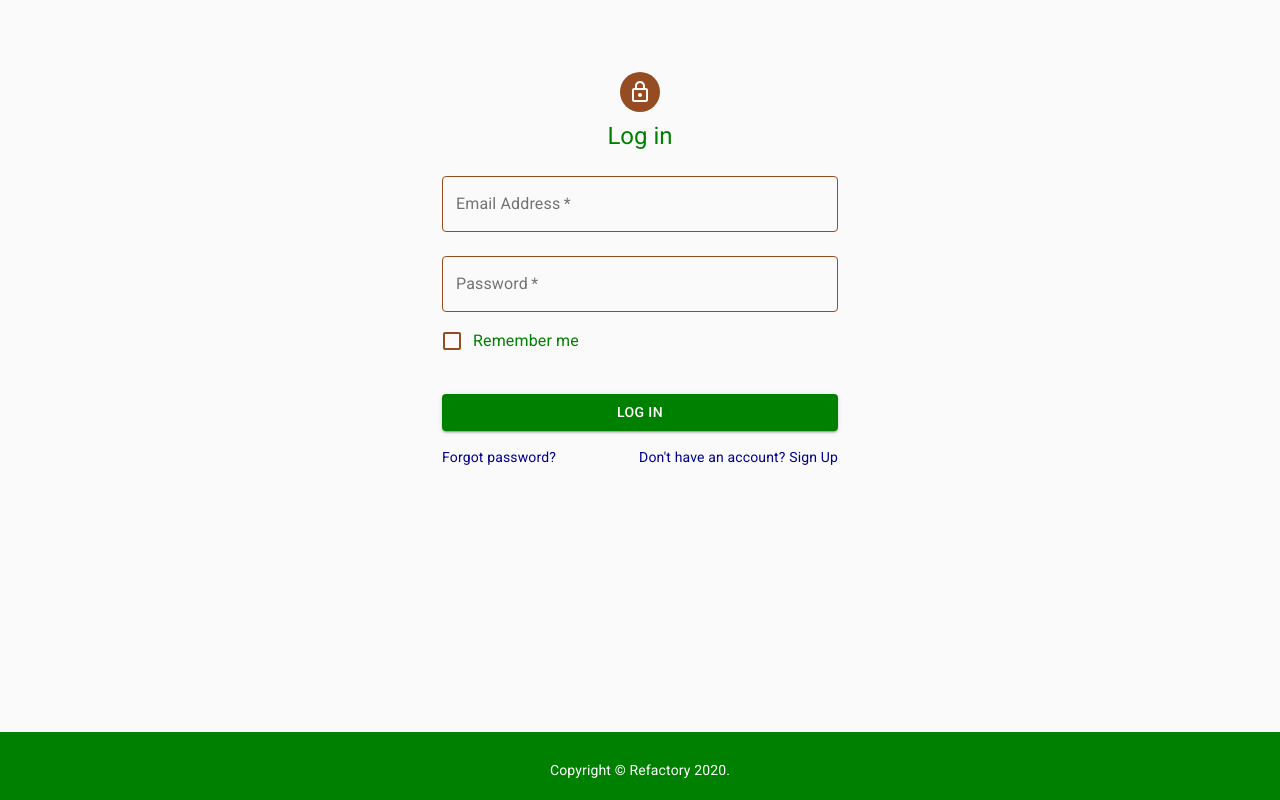
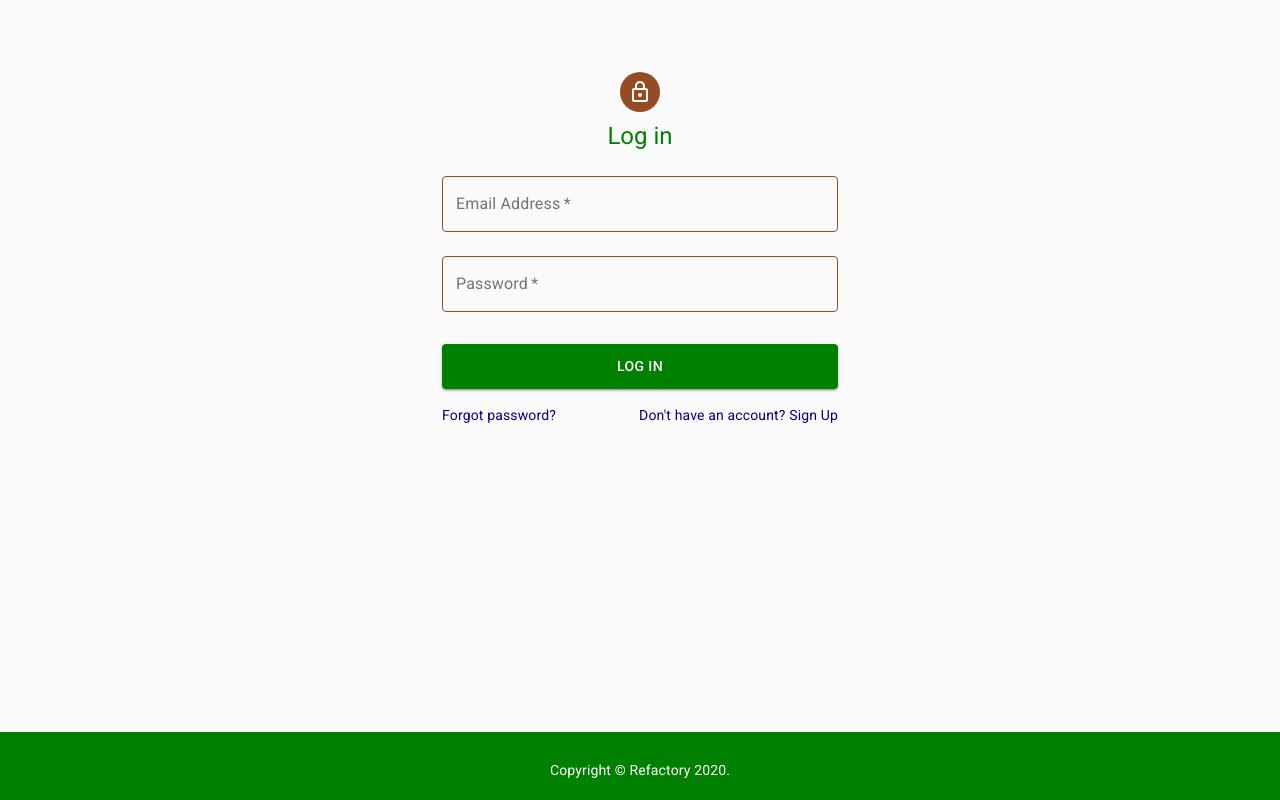
Before and after one commit to Farm-Manager-RefactoryUg/web-app, a React (Create React App) app: page /login in a window 1280 px wide. Built offline with nearby package versions, Linux system fonts and the light colour scheme.

Commit message:
Adding validation test

```diff
--- a/src/components/login.js
+++ b/src/components/login.js
@@ -12,25 +12,35 @@ import Typography from '@material-ui/core/Typography';
 import { makeStyles, withStyles } from '@material-ui/core/styles';
 import Container from '@material-ui/core/Container';
 
+const Buttonn = withStyles({
+  root: {
 
-var CssTextField = withStyles({
+    '&:hover': {
+      backgroundColor: 'green',
+      opacity: '0.9'
+    },
+    '&:active , &:focus': {
+      outline: 'none',
+    },
+  },
+})(Button);
+
+const CssTextField = withStyles({
   root: {
     '& label.Mui-focused': {
       color: 'green',
     },
-    // '& .MuiInput-underline:after': {
-    //   borderBottomColor: 'green',
-    // },
     '& .MuiOutlinedInput-root': {
       '& fieldset': {
         borderColor: '#964c22',
       },
-      '&:hover fieldset': {
-        borderColor: 'green',
-      },
       '&.Mui-focused fieldset': {
         borderColor: '#964c22',
       },
+      '&.Mui-error fieldset': {
+        borderColor: 'red',
+      },
+
     },
   },
 })(TextField);
@@ -59,6 +69,9 @@ const useStyles = makeStyles((theme) => ({
     margin: theme.spacing(3, 0, 2),
     backgroundColor: 'green',
     color: 'white',
+    outline: 'none',
+    paddingTop: '10px',
+    paddingBottom: '10px',
   },
   footer: {
     padding: theme.spacing(1, 2),
@@ -69,53 +82,17 @@ const useStyles = makeStyles((theme) => ({
   },
 }));
 
-export default function SignIn(props) {
-  let [email, setEmail] = useState()
-  let [errors, setErrors] = useState()
+export default function SignIn() {
+  let [errors, setErrors] = useState("")
   const handleSubmit = event => {
     event.preventDefault()
   }
   const handleChange = event => {
     const emailInput = event.target.value;
-    if (emailInput.length < 4) {
-      CssTextField = withStyles({
-        root: {
-          '& label.Mui-focused': {
-            color: 'red',
-          },
-          '& .MuiOutlinedInput-root': {
-            '& fieldset': {
-              borderColor: 'red',
-            },
-            '&:hover fieldset': {
-              borderColor: 'red',
-            },
-            '&.Mui-focused fieldset': {
-              borderColor: 'red',
-            },
-          },
-        },
-      })(TextField);
-      setErrors("Invalid Email")
+    const regex = /^[\w-\.]+@([\w-]+\.)+[\w-]{2,4}$/
+    if (!regex.test(emailInput)) {
+      setErrors("Invalid email address")
     } else {
-      CssTextField = withStyles({
-        root: {
-          '& label.Mui-focused': {
-            color: 'green',
-          },
-          '& .MuiOutlinedInput-root': {
-            '& fieldset': {
-              borderColor: '#964c22',
-            },
-            '&:hover fieldset': {
-              borderColor: 'green',
-            },
-            '&.Mui-focused fieldset': {
-              borderColor: '#964c22',
-            },
-          },
-        },
-      })(TextField);
       setErrors("")
     }
   }
@@ -123,7 +100,7 @@ export default function SignIn(props) {
   const classes = useStyles();
 
   return (
-    <div className={classes.root}>
+    <div className={classes.root} >
       <Container component="main" maxWidth="xs">
         <CssBaseline />
         <div className={classes.paper}>
@@ -142,11 +119,11 @@ export default function SignIn(props) {
               id="email"
               label="Email Address"
               name="email"
-              //value={email}
+              error={errors.length > 0}
               //autoComplete="email"
               onChange={handleChange}
             />
-            <small style={{ color: "red" }}> {errors}</small>
+            <small style={{ color: 'red', marginLeft: "15px" }}>{errors}</small>
             <CssTextField
               variant="outlined"
               margin="normal"
@@ -158,19 +135,15 @@ export default function SignIn(props) {
               id="password"
               autoComplete="current-password"
             />
-            <FormControlLabel
-              control={<Checkbox value="remember" style={{ color: "#964c22" }} />}
-              label="Remember me"
-              style={{ color: "green" }}
-            />
-            <Button
+
+            <Buttonn
               type="submit"
               fullWidth
               variant="contained"
               className={classes.submit}
             >
               Log In
-            </Button>
+            </Buttonn>
             <Grid container>
               <Grid item xs>
                 <Link to="/" variant="body2" style={{ color: 'darkblue', cursor: 'pointer' }}>
@@ -194,71 +167,6 @@ export default function SignIn(props) {
           </Typography>
         </Container>
       </footer>
-    </div>
+    </div >
   );
 }
-
-
-
-
-
-
-
-
-
-// class Login extends Component {
-//   constructor(props) {
-//     super(props)
-
-//     this.state = {
-//       email: null,
-//       password: null,
-//     };
-//   }
-
-//   handleSubmit = event => {
-//     event.preventDefault();
-//   }
-
-//   render() {
-//     return (
-//       <div id="div">
-
-//         <h1>Log in<span id="period">.</span></h1>
-
-//         <form id="loginForm">
-
-//           <label htmlFor="email" id="emailLabel">Email</label>
-//           <input
-//             type="email"
-//             name="email"
-//             id="email"
-//           />
-
-//           <label htmlFor="password">Password</label>
-//           <input
-//             type="password"
-//             name="password"
-//             id="password"
-//           />
-
-//           <span id="forgotPasswordText"><Link to="/">Forgot password?</Link></span>
-
-//           <button>LOGIN</button>
-
-//           <span id="signUpText">Don't have an account? <Link to="/signup">Sign up!</Link></span>
-
-//         </form>
-
-//         <footer id="loginFooter">
-//           Refactory &copy; 2020. All rights reserved.
-//         </footer>
-
-//         {/* <img id="loginImg" src={bg} alt="_._._!" /> */}
-
-//       </div>
-//     );
-//   }
-// }
-
-// export default Login;
```
